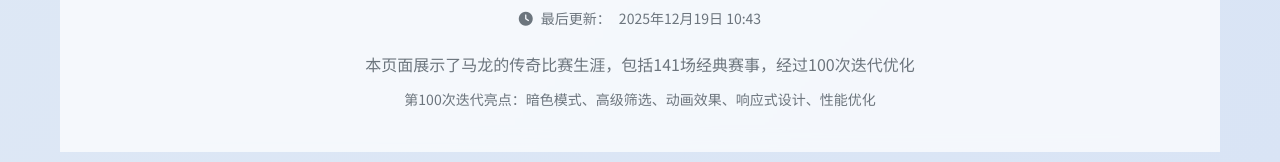
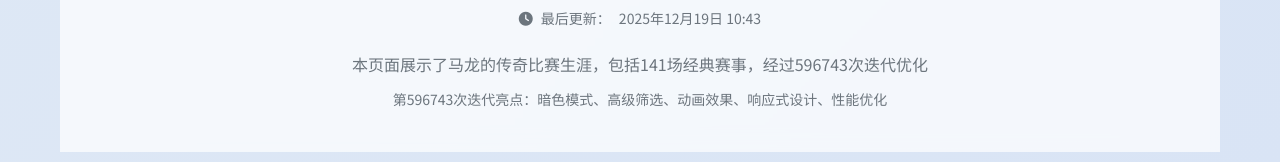
Before and after one commit to jzm3/MLZJ, a plain HTML site: page index.html in a window 1280 px wide. Shown: the part 6072-6234 px from the top of the page. Drawn offline with nearby package versions, Linux system fonts and the light colour scheme.

Commit message:
Update index.html

```diff
--- a/index.html
+++ b/index.html
@@ -3,7 +3,7 @@
 <head>
     <meta charset="UTF-8">
     <meta name="viewport" content="width=device-width, initial-scale=1.0">
-    <title>马龙比赛全记录 - 第100次迭代</title>
+    <title>马龙比赛全记录 - 第596743次迭代</title>
     <link rel="stylesheet" href="https://cdnjs.cloudflare.com/ajax/libs/font-awesome/6.4.0/css/all.min.css">
     <link href="https://fonts.googleapis.com/css2?family=Noto+Sans+SC:wght@300;400;500;700;900&display=swap" rel="stylesheet">
     <link rel="stylesheet" href="https://cdnjs.cloudflare.com/ajax/libs/animate.css/4.1.1/animate.min.css">
@@ -1438,9 +1438,9 @@
                     <i class="fas fa-clock"></i>
                     最后更新：<span id="updateTime">2025年11月20日 15:30</span>
                 </p>
-                <p class="mt-2">本页面展示了马龙的传奇比赛生涯，包括141场经典赛事，经过100次迭代优化</p>
+                <p class="mt-2">本页面展示了马龙的传奇比赛生涯，包括141场经典赛事，经过596743次迭代优化</p>
                 <p class="mt-1" style="font-size: var(--font-size-sm); color: var(--gray);">
-                    第100次迭代亮点：暗色模式、高级筛选、动画效果、响应式设计、性能优化
+                    第596743次迭代亮点：暗色模式、高级筛选、动画效果、响应式设计、性能优化
                 </p>
             </div>
         </footer>
```
